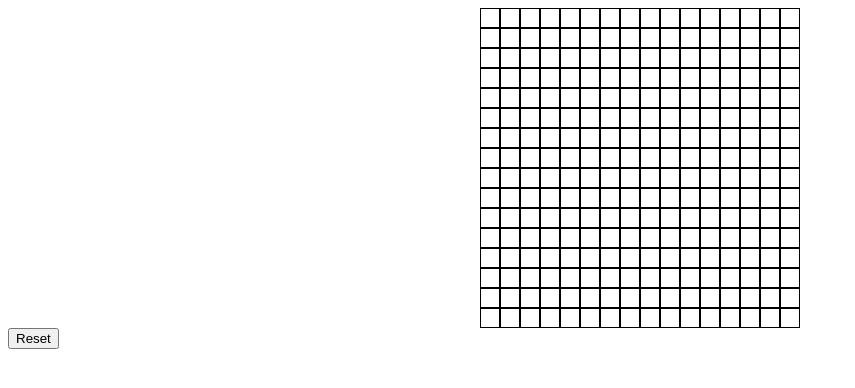
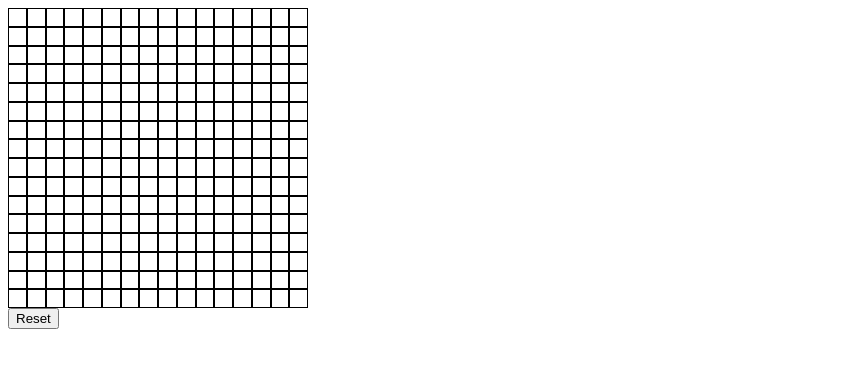
Before and after one commit to ramankala/Etch-a-Sketch, a plain HTML site: page index.html in a window 1280 px wide. Shown: the whole page, without its empty margins (0-855 px from the left). Drawn offline with Linux system fonts and the light colour scheme.

Commit message:
working program

```diff
--- a/style.css
+++ b/style.css
@@ -1,39 +1,13 @@
-/* .cell {
-    display: grid;
-    border: 1px solid black;
-    height: 20px;
-    width: 20px;
-    margin-right: 2px;
-    margin-top: 2px;
-    grid-template-rows: repeat(var(--grid-rows), 3fr);
-    grid-template-columns: repeat(var(--grid-cols), 3fr);
-
-  }
-  .row{
-      display: flex;
-      justify-content: center;
-      align-items: center;
-  }
-
-  .blackBox{
-      background-color: black;
-  }
-
-  #container{
-
-
-  } */
-
   .cell {
       border: 1px solid black;
   }
 
   #container{
       display: grid;
-      /* grid-template-rows: repeat(16, 3fr);
-      grid-template-columns: repeat(16, 3fr); */
-      grid-template-rows: repeat(var(--grid-rows), 20px);
-      grid-template-columns: repeat(var(--grid-cols), 20px);
+      grid-template-rows: repeat(var(--grid-rows), 3fr);
+      grid-template-columns: repeat(var(--grid-cols), 3fr);
+      height: 300px;
+      width: 300px;
       justify-content: center;
 
   }
```
Also changed, not shown: app.js (+0 -37 lines).
